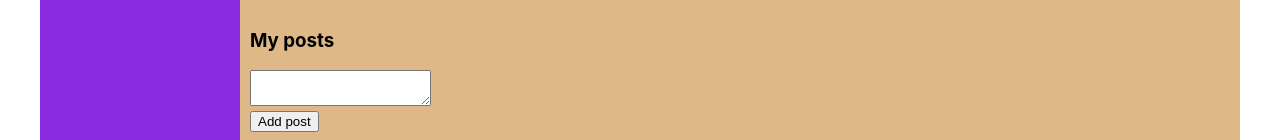
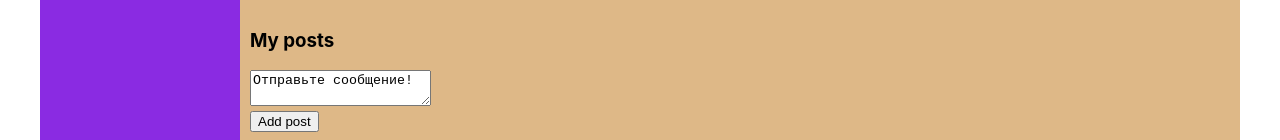
Before and after one commit to AndreiKastsiukovich/samurai-way-main, a React (Create React App) app: page /profile in a window 1280 px wide. Shown: the part 404-544 px from the top of the page. Built offline with nearby package versions, Linux system fonts and the light colour scheme.

Commit message:
Commit-1

```diff
--- a/src/App.tsx
+++ b/src/App.tsx
@@ -8,16 +8,18 @@ import {Route} from "react-router-dom";
 import {News} from "./components/News/News";
 import {Music} from "./components/Music/Music";
 import {Settings} from "./components/Settings/Settings";
-import {StateType} from "./redux/state";
+import {StateType, updateNewPostText} from "./redux/state";
 
 export type AppPropsType = {
     state:StateType
-    addNewPost:(postMessage:string)=>void
+    addNewPost:()=>void
+    updateNewPostText:(newText:string)=>void
 }
 
 const App: React.FC<AppPropsType> = (
     {state,
         addNewPost,
+        updateNewPostText,
         ...props
 }) => {
 
@@ -27,14 +29,18 @@ const App: React.FC<AppPropsType> = (
             <Navbar/>
             <div className='app-wrapper-content'>
 
-                <Route path='/dialogs' render={() => <Dialogs
-                    dialogs={state.dialogsPage.dialogs}
-                    messages={state.dialogsPage.messages}/>}/>
+                <Route path='/dialogs'
+                       render={() => <Dialogs
+                           dialogs={state.dialogsPage.dialogs}
+                           messages={state.dialogsPage.messages}/>}/>
 
-                <Route path='/profile' render={() => <Profile
-                    postData={state.profilePage.postData}
-                    addNewPost={addNewPost}
-                />}/>
+                <Route path='/profile'
+                       render={() => <Profile
+                           postData={state.profilePage.postData}
+                           addNewPost={addNewPost}
+                           newPostText={state.profilePage.newPostText}
+                           updateNewPostText={updateNewPostText}
+                           />}/>
 
                 <Route path='/news' render={() => <News/>}/>
                 <Route path='/music' render={() => <Music/>}/>
--- a/src/components/Profile/MyPosts/MyPosts.tsx
+++ b/src/components/Profile/MyPosts/MyPosts.tsx
@@ -1,28 +1,33 @@
-import React from "react";
+import React, {ChangeEvent} from "react";
 import classes from './MyPosts.module.css';
 import {Post} from "./Post/Post";
 import {PostDataType,} from "../../../redux/state";
 
 type MyPostsPropsType = {
     postData:PostDataType[],
-    addNewPost:(postMessage:string)=>void
+    addNewPost:()=>void
+    newPostText:string
+    updateNewPostText:(newText:string)=>void
 }
 
 export const MyPosts: React.FC<MyPostsPropsType> = (
     {
         postData,
         addNewPost,
+        newPostText,
+        updateNewPostText,
         ...props
     }) => {
 
     let postElement = postData.map(el=> <Post message={el.message} likesCount={el.likesCount}/>)
 
-    const newPostElement = React.createRef<HTMLTextAreaElement>();
+    const addPost = () => {
+     addNewPost();
+     updateNewPostText('')
+    }
 
-    const addPost = () => {
-        if(newPostElement.current){
-            addNewPost(newPostElement.current.value);
-        }
+    const onPostChange = (e:ChangeEvent<HTMLTextAreaElement>) => {
+      updateNewPostText(e.currentTarget.value)
     }
 
     return (
@@ -30,7 +35,8 @@ export const MyPosts: React.FC<MyPostsPropsType> = (
             <h3>My posts</h3>
             <div>
                 <div>
-                    <textarea ref={newPostElement}> </textarea>
+                    <textarea onChange={onPostChange}
+                              value={newPostText}/>
                 </div>
                 <div>
                     <button onClick={addPost}> Add post</button>
--- a/src/components/Profile/Profile.tsx
+++ b/src/components/Profile/Profile.tsx
@@ -5,13 +5,17 @@ import {PostDataType, ProfilePageType} from "../../redux/state";
 
 type ProfilePropsType={
     postData: PostDataType[]
-    addNewPost:(postMessage:string)=>void
+    addNewPost:()=>void
+    newPostText:string
+    updateNewPostText:(newText:string)=>void
 }
 
 export const Profile: React.FC<ProfilePropsType> = (
     {
         postData,
         addNewPost,
+        newPostText,
+        updateNewPostText,
         ...props
     }) => {
 
@@ -21,6 +25,8 @@ export const Profile: React.FC<ProfilePropsType> = (
             <MyPosts
                 postData={postData}
                 addNewPost={addNewPost}
+                newPostText={newPostText}
+                updateNewPostText={updateNewPostText}
             />
         </div>
     )
--- a/src/index.tsx
+++ b/src/index.tsx
@@ -1,14 +1,7 @@
 import React from 'react';
-import ReactDOM from 'react-dom';
 import './index.css';
-import App from './App';
-import {state,addNewPost} from "./redux/state";
-import {BrowserRouter} from "react-router-dom";
+import {rerenderEntireTree} from "./render";
+import {state} from "./redux/state";
 
 
-ReactDOM.render(
-    <BrowserRouter>
-        <App state={state}
-             addNewPost={addNewPost}/>
-    </BrowserRouter>
-    , document.getElementById('root'));
+rerenderEntireTree(state);
--- a/src/redux/state.tsx
+++ b/src/redux/state.tsx
@@ -1,4 +1,5 @@
 import React from 'react';
+import {rerenderEntireTree} from "../render";
 
 export type MessagesType = {
     id: number,
@@ -18,6 +19,7 @@ export type PostDataType = {
 
 export type ProfilePageType = {
     postData: PostDataType[]
+    newPostText:string
 }
 
 export type DialogsPageType = {
@@ -37,7 +39,8 @@ export const state: StateType = {
             {id: 2, message: 'My first post', likesCount: 13},
             {id: 3, message: 'Hi!', likesCount: 21},
             {id: 4, message: 'Good', likesCount: 16},
-        ]
+        ],
+        newPostText:'Отправьте сообщение!'
     },
 
     dialogsPage: {
@@ -62,11 +65,17 @@ export const state: StateType = {
 
 }
 
-export const addNewPost = (postMessage:string) => {
+export const addNewPost = () => {
     let newPost = {
         id: 5,
-        message: postMessage,
+        message: state.profilePage.newPostText,
         likesCount: 0
     }
     state.profilePage.postData.push(newPost)
+    rerenderEntireTree(state)
 }
+
+export const updateNewPostText = (newText:string) => {
+    state.profilePage.newPostText = newText
+    rerenderEntireTree(state)
+}
--- /dev/null
+++ b/src/render.tsx
@@ -0,0 +1,17 @@
+import React from 'react';
+import ReactDOM from 'react-dom';
+import './index.css';
+import App from './App';
+import {addNewPost, StateType, updateNewPostText} from "./redux/state";
+import {BrowserRouter} from "react-router-dom";
+
+export const rerenderEntireTree = (state:StateType) => {
+    ReactDOM.render(
+        <BrowserRouter>
+            <App state={state}
+                 addNewPost={addNewPost}
+                 updateNewPostText={updateNewPostText}
+            />
+        </BrowserRouter>
+        , document.getElementById('root'));
+}
```
